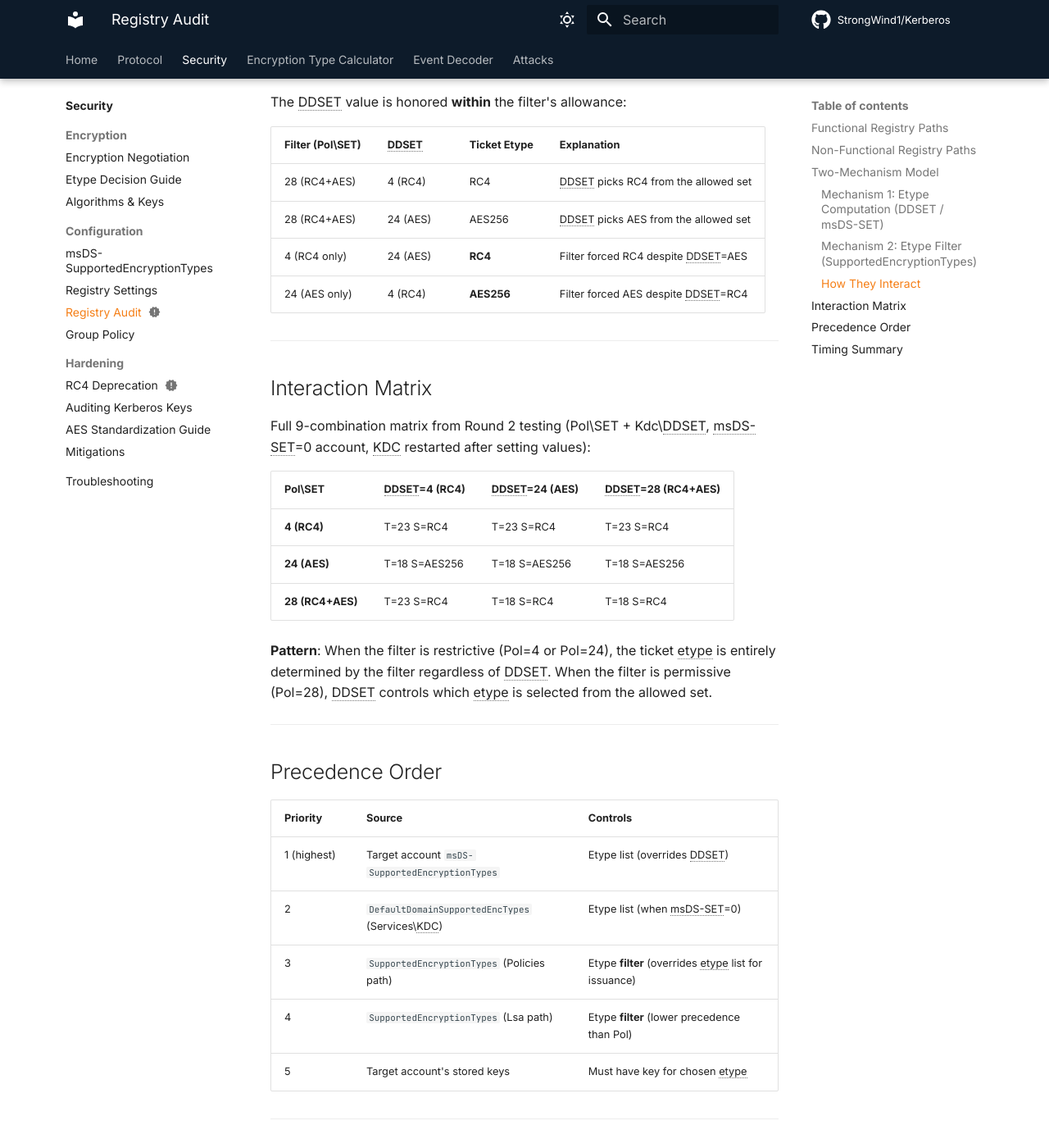
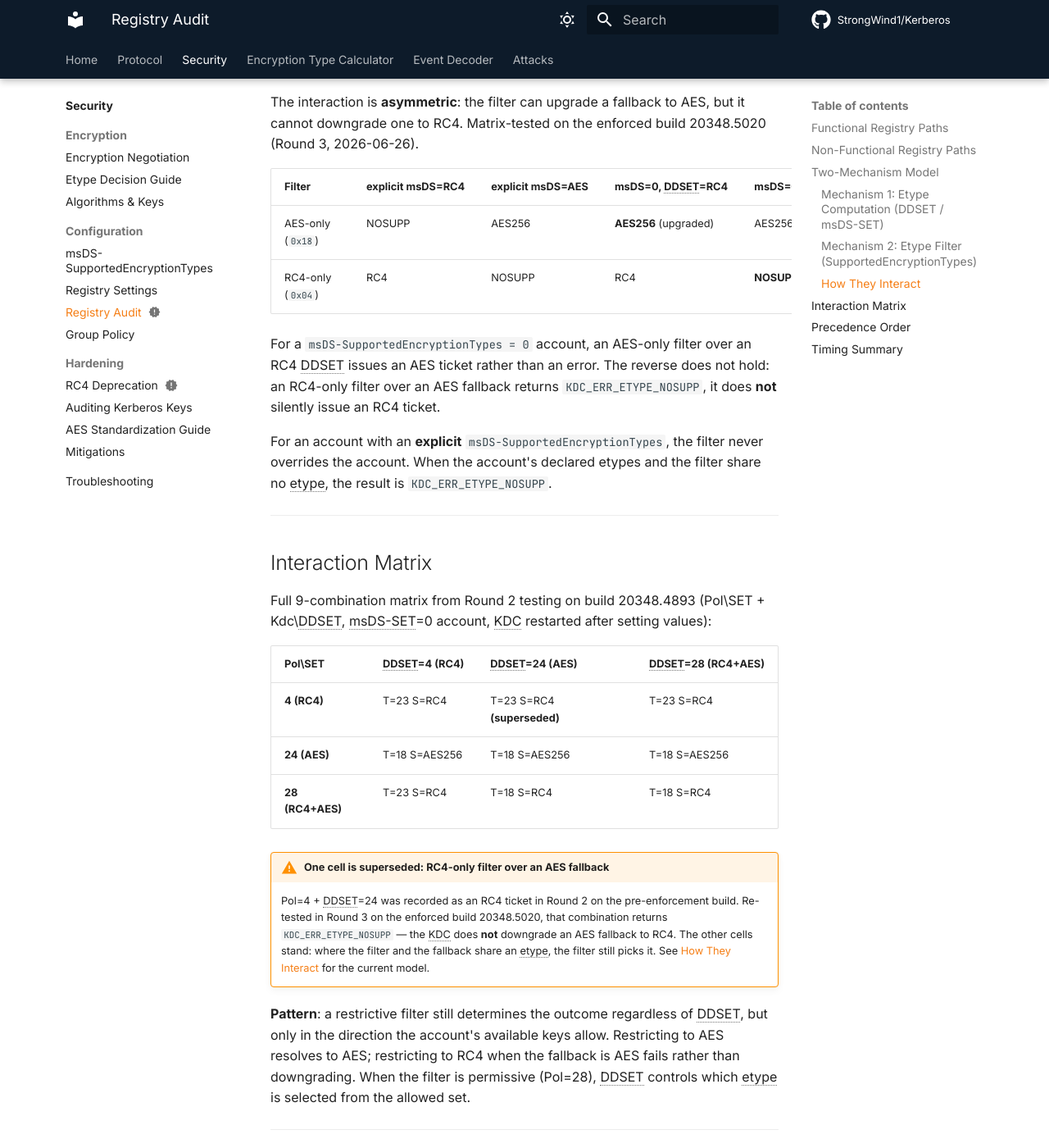
Before and after one commit to StrongWind1/Kerberos, an MkDocs documentation site: the page built from content/security/registry-audit.md, in a window 1280 px wide and 1400 px high, scrolled down 4020 px. Shown: the whole window at 82% size. Built offline with MkDocs 1.6.1 and Material for MkDocs 9.7.7, drawn with Linux system fonts in a browser that asks for light colours; plug-ins that fetch from the network failed and are left out; comment, search, counter and statistics services are not loaded; some of the changed text lies outside the part shown.

Commit message:
docs(security): correct etype filter semantics and the bit 31 claim
- Replace the symmetric "filter wins" model with the asymmetric one: the filter
  upgrades a msDS-SET=0 fallback to AES, but returns KDC_ERR_ETYPE_NOSUPP
  rather than downgrading one to RC4.
- Mark the single interaction-matrix cell that re-testing overturned, and note
  that the remaining cells still hold.
- Note that the Policies and Lsa precedence rows swap on Server 2025, where the
  KDC reads Lsa and ignores Policies, so the encryption-types GPO does not
  filter etypes there.
- Describe bit 31 as a label that is not honored, pointing at the bits 5-30 GPO
  range instead.
- Narrow the MS-KILE 2.2.7 citation to the bits that section actually defines.

```diff
--- a/content/security/registry-audit.md
+++ b/content/security/registry-audit.md
@@ -97,31 +97,33 @@ AES-only, the KDC issues AES tickets (not an error).
 
 ### How They Interact
 
-The DDSET value is honored **within** the filter's allowance:
+The interaction is **asymmetric**: the filter can upgrade a fallback to AES, but it cannot downgrade one to RC4. Matrix-tested on the enforced build 20348.5020 (Round 3, 2026-06-26).
 
-| Filter (Pol\SET) | DDSET | Ticket Etype | Explanation |
-|---|---|---|---|
-| 28 (RC4+AES) | 4 (RC4) | RC4 | DDSET picks RC4 from the allowed set |
-| 28 (RC4+AES) | 24 (AES) | AES256 | DDSET picks AES from the allowed set |
-| 4 (RC4 only) | 24 (AES) | **RC4** | Filter forced RC4 despite DDSET=AES |
-| 24 (AES only) | 4 (RC4) | **AES256** | Filter forced AES despite DDSET=RC4 |
+| Filter | explicit msDS=RC4 | explicit msDS=AES | msDS=0, DDSET=RC4 | msDS=0, DDSET=AES/enforced |
+|---|---|---|---|---|
+| AES-only (`0x18`) | NOSUPP | AES256 | **AES256** (upgraded) | AES256 |
+| RC4-only (`0x04`) | RC4 | NOSUPP | RC4 | **NOSUPP** (no downgrade) |
+
+For a `msDS-SupportedEncryptionTypes = 0` account, an AES-only filter over an RC4 DDSET issues an AES ticket rather than an error. The reverse does not hold: an RC4-only filter over an AES fallback returns `KDC_ERR_ETYPE_NOSUPP`, it does **not** silently issue an RC4 ticket.
+
+For an account with an **explicit** `msDS-SupportedEncryptionTypes`, the filter never overrides the account. When the account's declared etypes and the filter share no etype, the result is `KDC_ERR_ETYPE_NOSUPP`.
 
 ---
 
 ## Interaction Matrix
 
-Full 9-combination matrix from Round 2 testing (Pol\SET + Kdc\DDSET, msDS-SET=0 account,
-KDC restarted after setting values):
+Full 9-combination matrix from Round 2 testing on build 20348.4893 (Pol\SET + Kdc\DDSET, msDS-SET=0 account, KDC restarted after setting values):
 
 | Pol\SET | DDSET=4 (RC4) | DDSET=24 (AES) | DDSET=28 (RC4+AES) |
 |---|---|---|---|
-| **4 (RC4)** | T=23 S=RC4 | T=23 S=RC4 | T=23 S=RC4 |
+| **4 (RC4)** | T=23 S=RC4 | T=23 S=RC4 **(superseded)** | T=23 S=RC4 |
 | **24 (AES)** | T=18 S=AES256 | T=18 S=AES256 | T=18 S=AES256 |
 | **28 (RC4+AES)** | T=23 S=RC4 | T=18 S=RC4 | T=18 S=RC4 |
 
-**Pattern**: When the filter is restrictive (Pol=4 or Pol=24), the ticket etype is
-entirely determined by the filter regardless of DDSET.  When the filter is permissive
-(Pol=28), DDSET controls which etype is selected from the allowed set.
+!!! warning "One cell is superseded: RC4-only filter over an AES fallback"
+    Pol=4 + DDSET=24 was recorded as an RC4 ticket in Round 2 on the pre-enforcement build. Re-tested in Round 3 on the enforced build 20348.5020, that combination returns `KDC_ERR_ETYPE_NOSUPP` — the KDC does **not** downgrade an AES fallback to RC4. The other cells stand: where the filter and the fallback share an etype, the filter still picks it. See [How They Interact](#how-they-interact) for the current model.
+
+**Pattern**: a restrictive filter still determines the outcome regardless of DDSET, but only in the direction the account's available keys allow. Restricting to AES resolves to AES; restricting to RC4 when the fallback is AES fails rather than downgrading. When the filter is permissive (Pol=28), DDSET controls which etype is selected from the allowed set.
 
 ---
 
@@ -135,6 +137,9 @@ entirely determined by the filter regardless of DDSET.  When the filter is permi
 | 4 | `SupportedEncryptionTypes` (Lsa path) | Etype **filter** (lower precedence than Pol) |
 | 5 | Target account's stored keys | Must have key for chosen etype |
 
+!!! warning "Rows 3 and 4 swap on Server 2025"
+    The Policies-over-Lsa order holds on Server 2022 (20348), where both paths are honored. On Server 2025 (lab-tested 26100.32522) the KDC reads the **Lsa** path and ignores Policies entirely. Because the "Configure encryption types allowed for Kerberos" GPO writes only the Policies path, a standard Kerberos-encryption GPO does not filter etypes on a Server 2025 DC.
+
 ---
 
 ## Timing Summary
```
Also changed, not shown: content/security/msds-supported.md (+3 -4 lines).
